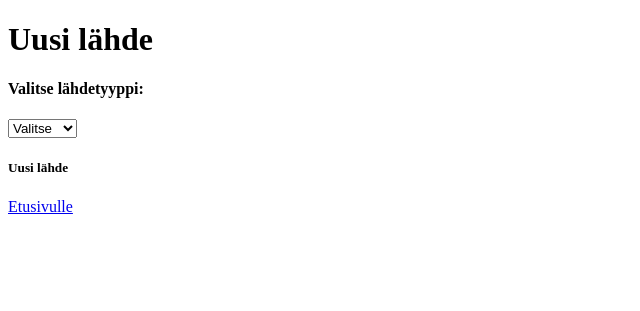
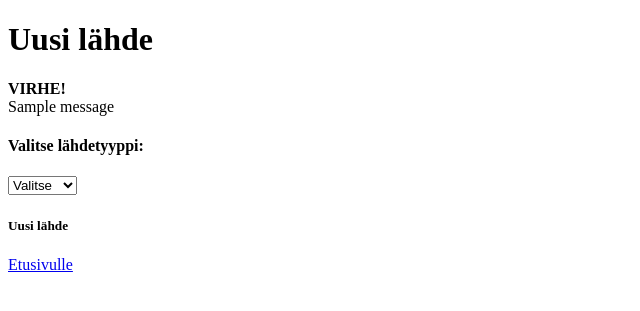
Before and after one commit to hbuMi/miniproggis, a Flask app: page /new_reference in a window 1280 px wide. Shown: the top 311 px of the page, without its empty margins (0-640 px from the left). Run offline with Flask 3, Linux system fonts and the light colour scheme; one stand-in notice (Sample message) is shown.

Commit message:
Show error message

```diff
--- a/src/templates/new_reference.html
+++ b/src/templates/new_reference.html
@@ -11,7 +11,14 @@
 </head>
 <body>
   <h1>Uusi lähde</h1>
-
+  {% with messages = get_flashed_messages() %}
+    {% if messages %}
+    <div><b>VIRHE!</b></div>
+      {% for message in messages %}
+        <div>{{ message }}</div>
+      {% endfor %}
+    {% endif %}
+  {% endwith %}
   <h4>Valitse lähdetyyppi:</h4>
   <select id="reference_selector">
     <option value="_" selected disabled>Valitse</option>
```
